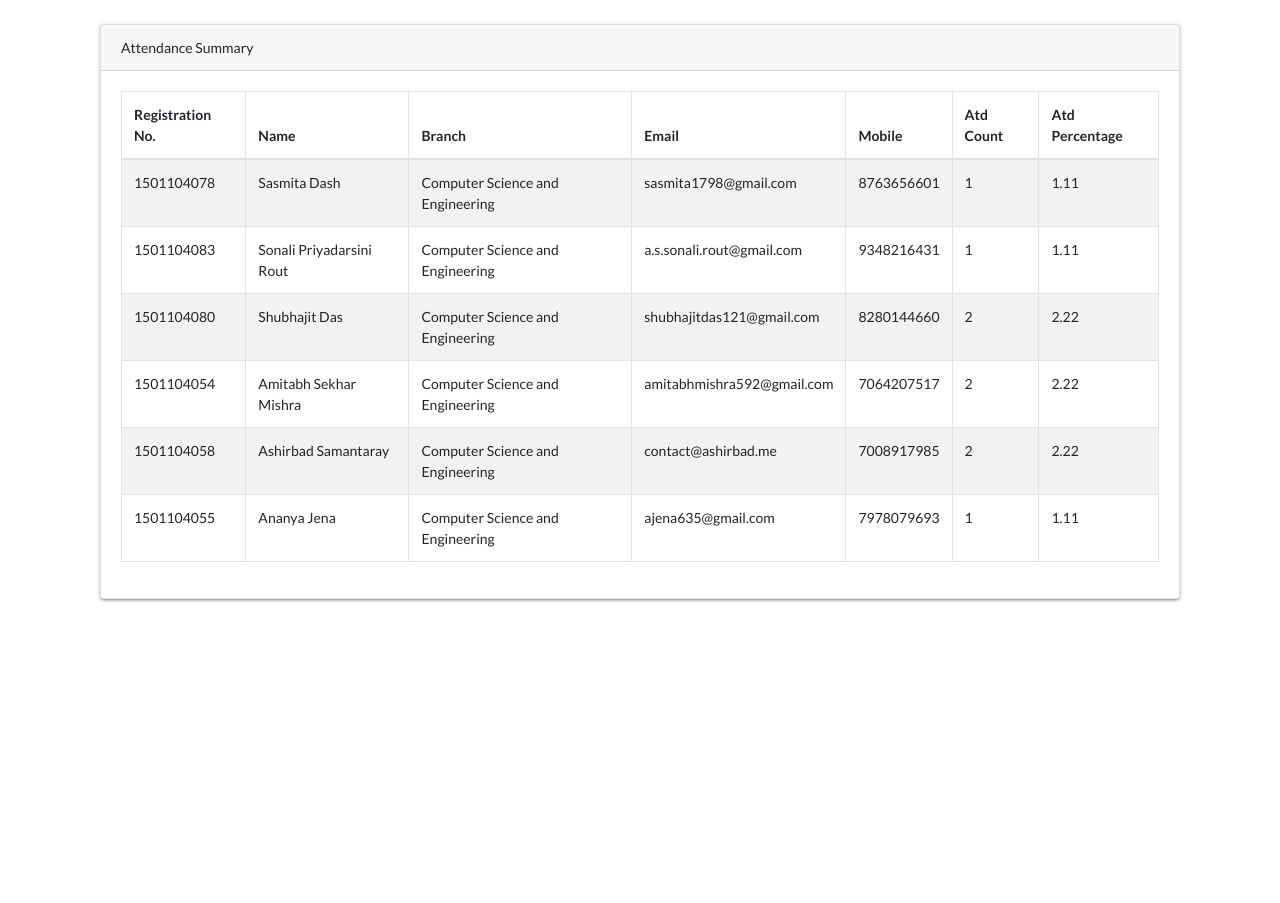
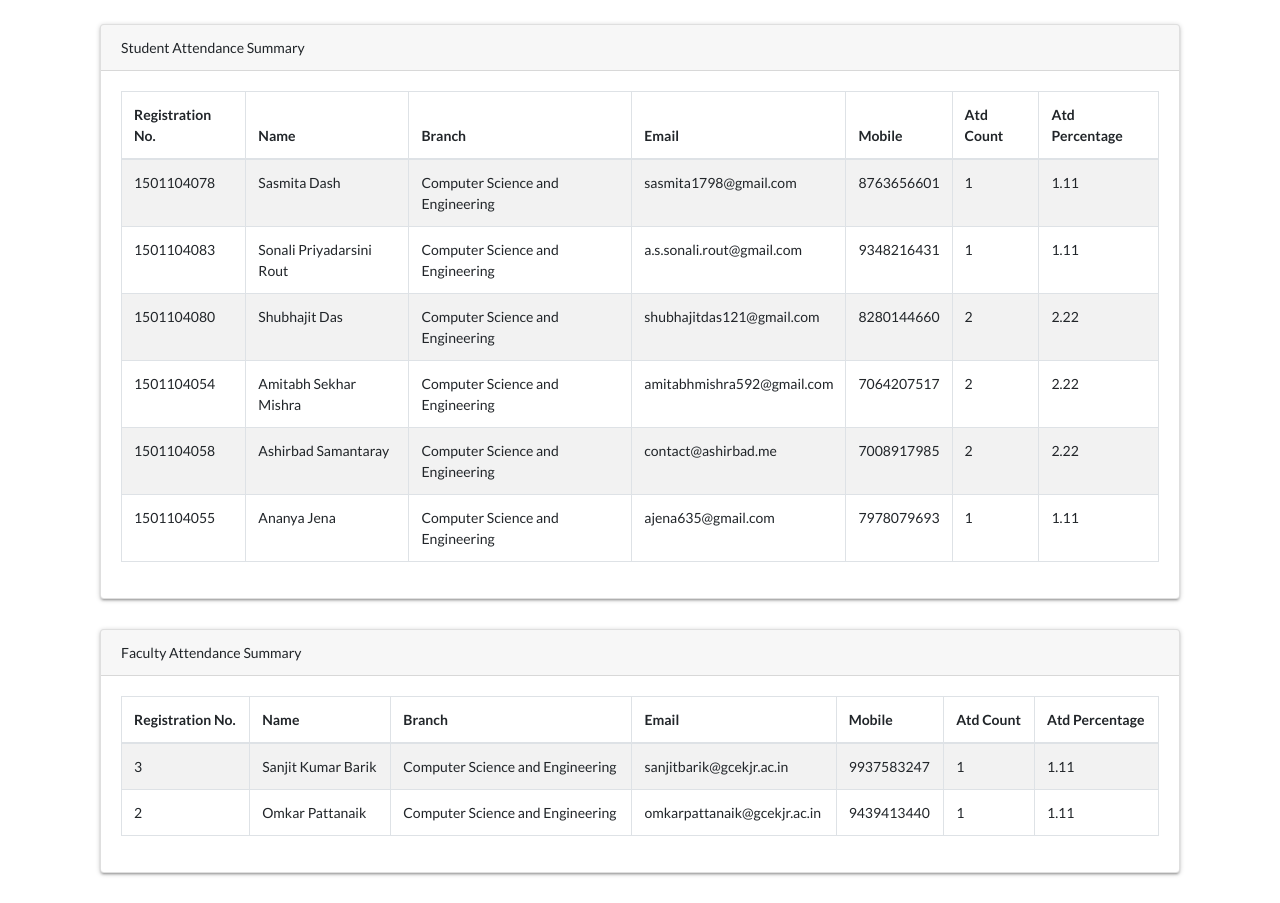
Before and after one commit to shubhajitml/smart_attend, a PHP site: page /dashboard.php in a window 1280 px wide. Shown: the part 56-959 px from the top of the page. Before the commit the page ends 658 px from the top, so only its background shows below. Run offline with PHP 8.4, Linux system fonts and the light colour scheme; a user stored in the database is signed in; data comes from the database, SQL or seed files in the repository.

Commit message:
minor fixes

```diff
--- a/dashboard.php
+++ b/dashboard.php
@@ -1,6 +1,7 @@
 <?php
+
 	include_once("header.php");
-
+  // student attendence
 	$stmt = $conn->prepare("SELECT * FROM students");
 	$stmt->execute();
 	$start_Date = "20-01-2019";
@@ -27,12 +28,40 @@
 
 		}
 	}
+
+	// faculty attendance
+	$f_stmt = $conn->prepare("SELECT * FROM faculty_users");
+	$f_stmt->execute();
+	$start_Date = "20-01-2019";
+	$total_class_days = 90;
+	$faculty_data = "";
+	if($f_stmt->rowCount() > 0)
+	{
+		while($f_row = $f_stmt->fetch(PDO::FETCH_ASSOC))
+		{
+			$f_stmt1 =$conn->prepare("SELECT COUNT(*) as attendance_count FROM fac_attendance_sheet WHERE fk_faculty_id = ".$f_row['fac_id']); // AND date > $start_Date
+			$f_stmt1->execute();
+			$f_attendance_data = $f_stmt1->fetch(PDO::FETCH_ASSOC);
+			// print_r($attendance_data);
+			$f_atd_percentage = $f_attendance_data['attendance_count'] / $total_class_days * 100;
+			$faculty_data .= '<tr>
+									<td>'.$f_row['fac_reg_no'].'</td>
+									<td>'.$f_row['name'].'</td>
+									<td>'.$f_row['branch'].'</td>
+									<td>'.$f_row['email'].'</td>
+									<td>'.$f_row['mobile'].'</td>
+									<td>'.$f_attendance_data['attendance_count'].'</td>
+									<td>'.number_format($f_atd_percentage, 2).'</td>
+								</tr>';
+
+		}
+	}
 ?>
     <main role="main" class="container">
 		<section>
 				<div class="col-xs-12 col-sm-12">
 					<div class="card custom-cards">
-						<div class="card-header"> Attendance Summary</div>
+						<div class="card-header"> Student Attendance Summary</div>
 						<div class="card-body">
 							<table class="table table-bordered table-striped">
 								<thead>
@@ -56,5 +85,31 @@
 			</div>
 		</section>
 
+		<section>
+				<div class="col-xs-12 col-sm-12">
+					<div class="card custom-cards">
+						<div class="card-header"> Faculty Attendance Summary</div>
+						<div class="card-body">
+							<table class="table table-bordered table-striped">
+								<thead>
+									<tr>
+										<th>Registration No.</th>
+										<th>Name</th>
+										<th>Branch</th>
+										<th>Email</th>
+										<th>Mobile</th>
+										<th>Atd Count</th>
+										<th>Atd Percentage</th>
+									</tr>
+								</thead>
+								<tbody>
+									<?php echo $faculty_data; ?>
+								</tbody>
+							</table>
+						</div>
+					</div>
+				</div>
+			</div>
+		</section>
     </main><!-- /.container -->
 <?php include_once("footer.php"); ?>
--- a/student_dashboard.php
+++ b/student_dashboard.php
@@ -4,7 +4,7 @@
     {
         if(isset($_POST['regd_no']) && !empty($_POST['regd_no'])&& isset($_POST['stu_fing_serial']) && !empty($_POST['stu_fing_serial'])  && isset($_POST['nm']) && !empty($_POST['nm']) && isset($_POST['brn']) && !empty($_POST['brn'])&& isset($_POST['mail']) && !empty($_POST['mail'])&& isset($_POST['mob']) && !empty($_POST['mob']) )
         {
-            print_r($_POST);
+            // print_r($_POST);
 			$regd_no = $_POST['regd_no'];
 			$stu_fing_serial = $_POST['stu_fing_serial'];
             $nm = $_POST['nm'];
```
Also changed, not shown: faculty_dashboard.php (+9 -7 lines), subject_dashboard.php (+8 -6 lines).
